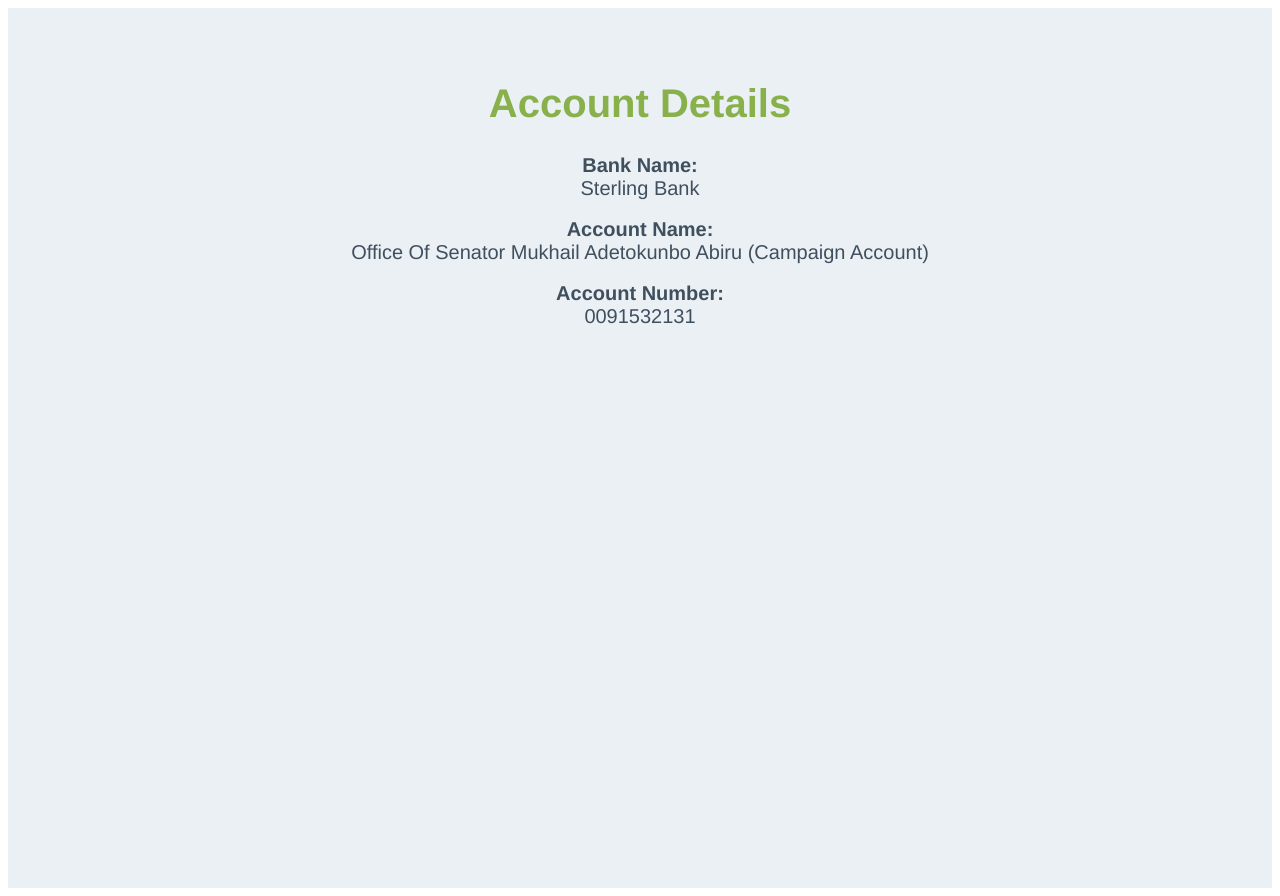
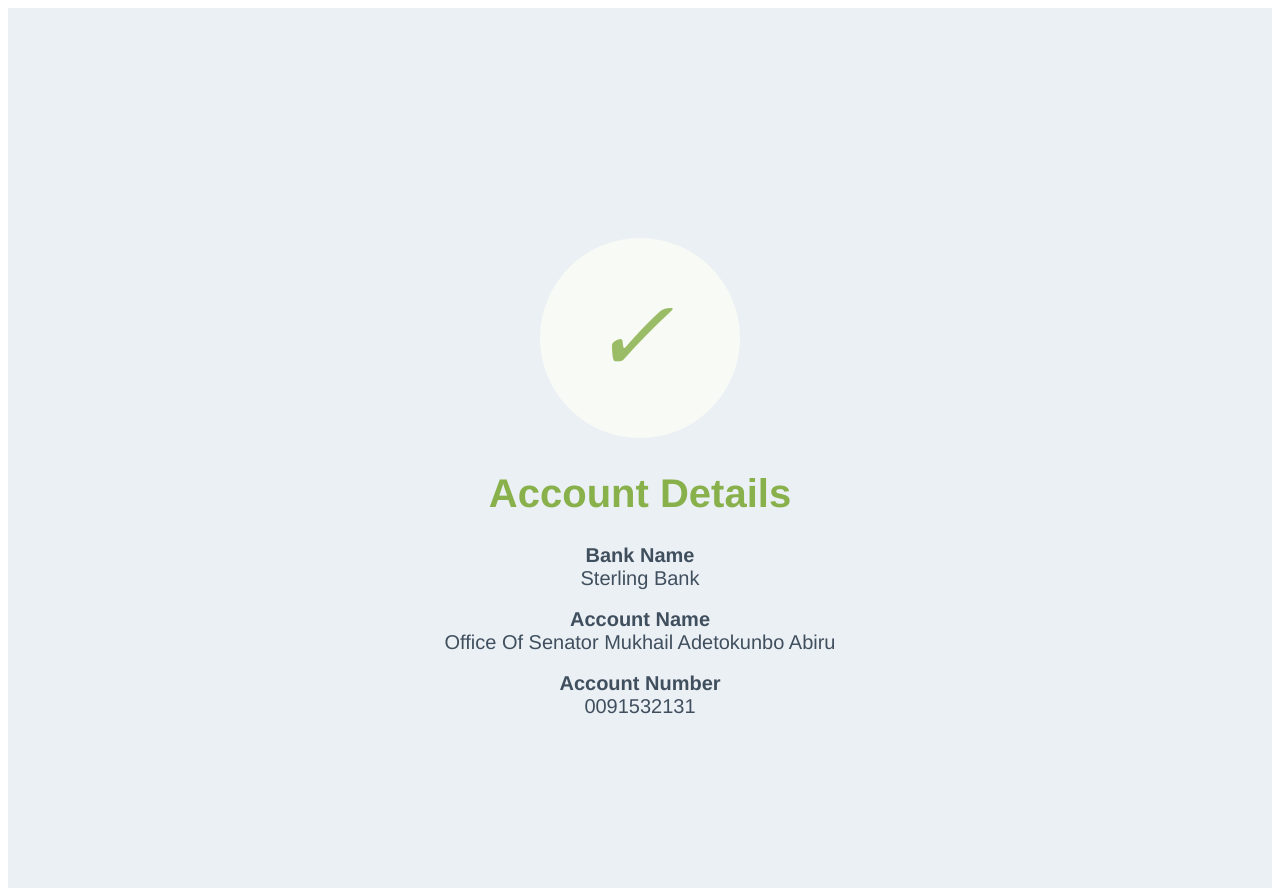
Before and after one commit to IsraelAdekanye/campaign-clent, a React (Create React App) app: page /Account in a window 1280 px wide. Built offline with nearby package versions, Linux system fonts and the light colour scheme.

Commit message:
added account details

```diff
--- a/src/components/AccountDetails/AccountDetails.jsx
+++ b/src/components/AccountDetails/AccountDetails.jsx
@@ -7,13 +7,16 @@
   return (
     <MasterDiv>
       <Section>
+      <Cond2Div>
+          <CheckMark>✓</CheckMark>
+        </Cond2Div>
         <Success>Account Details</Success>
         <br/>
-        <Paragraph><b>Bank Name:</b> <br></br>Sterling Bank</Paragraph>
+        <Paragraph><b>Bank Name</b> <br></br>Sterling Bank</Paragraph>
         <br/>
-        <Paragraph><b>Account Name:</b> <br></br>Office Of Senator Mukhail Adetokunbo Abiru (Campaign Account)</Paragraph>
+        <Paragraph><b>Account Name</b> <br></br>Office Of Senator Mukhail Adetokunbo Abiru</Paragraph>
         <br/>
-        <Paragraph><b>Account Number:</b> <br></br>0091532131</Paragraph>
+        <Paragraph><b>Account Number</b> <br></br>0091532131</Paragraph>
       </Section>
     </MasterDiv>
   );
```
